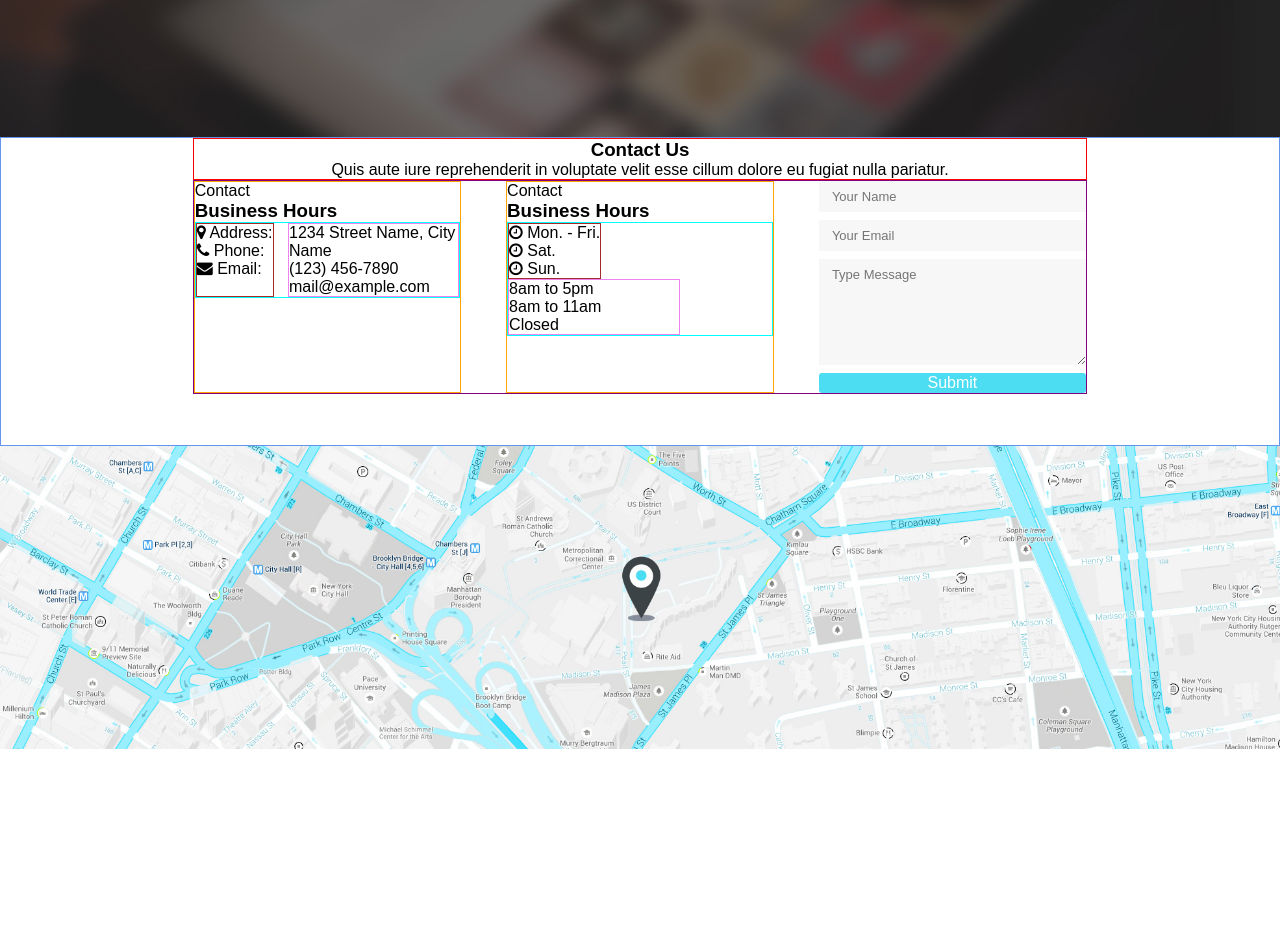
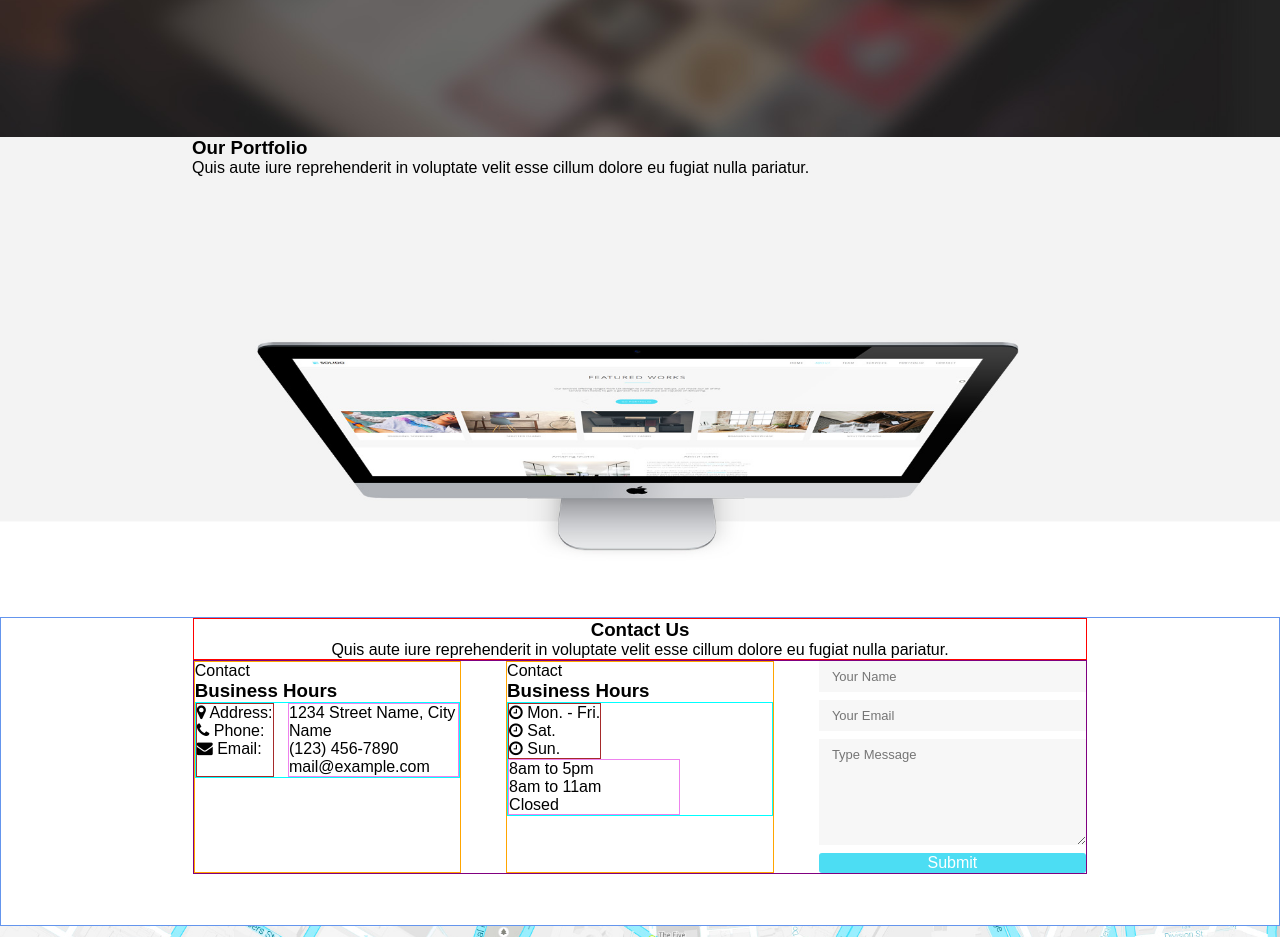
Before and after one commit to julianpm/restaurant, a website: page index.html in a window 1280 px wide. Shown: the part 2980-3917 px from the top of the page. Before the commit the page ends 3730 px from the top, so only its background shows below. Drawn offline with nearby package versions, Linux system fonts and the light colour scheme.

```diff
--- a/index.html
+++ b/index.html
@@ -263,7 +263,16 @@
 
 		<section class="portfolio">
 
+			<div class="wrapper">
 
+				<div class="portfolioHeader">
+
+					<h3>Our Portfolio</h3>
+					<p>Quis aute iure reprehenderit in voluptate velit esse cillum dolore eu fugiat nulla pariatur.</p>
+
+				</div> <!-- END OF CONTACTUSHEADER -->
+
+			</div> <!-- END OF WRAPPER -->
 
 		</section> <!-- END OF PORTFOLIO -->
 
--- a/styles/style.css
+++ b/styles/style.css
@@ -403,6 +403,11 @@
   margin-top: 0.5%;
   color: white; }
 
+.portfolio {
+  background: url(../assets/imacBG.jpg) no-repeat;
+  background-size: 100%;
+  height: 60vh; }
+
 .contactUs {
   border: 1px solid cornflowerblue;
   padding-bottom: 4%; }
--- a/styles/styles.scss
+++ b/styles/styles.scss
@@ -400,6 +400,8 @@
 
 .portfolio{
 	background: url(../assets/imacBG.jpg) no-repeat;
+	background-size:100%;
+	height:60vh;
 }
 
 
```
